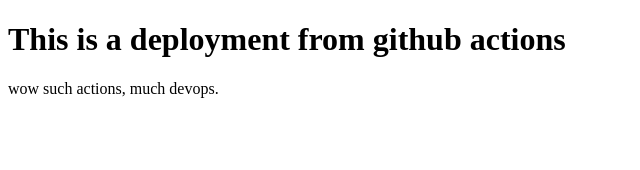
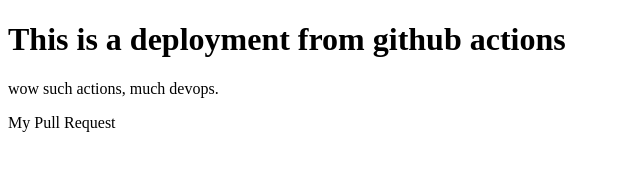
Before and after one commit to eperedo/github-actions-test, a website: page public/index.html in a window 1280 px wide. Shown: the whole page, without its empty margins (0-640 px from the left). Drawn offline with Linux system fonts and the light colour scheme.

Commit message:
adding changes

```diff
--- a/public/index.html
+++ b/public/index.html
@@ -9,6 +9,7 @@
 
 <h1>This is a deployment from github actions</h1>
 <p>wow such actions, much devops.</p>
+  <p>My Pull Request</p>
 </body>
 
 </html>
```
